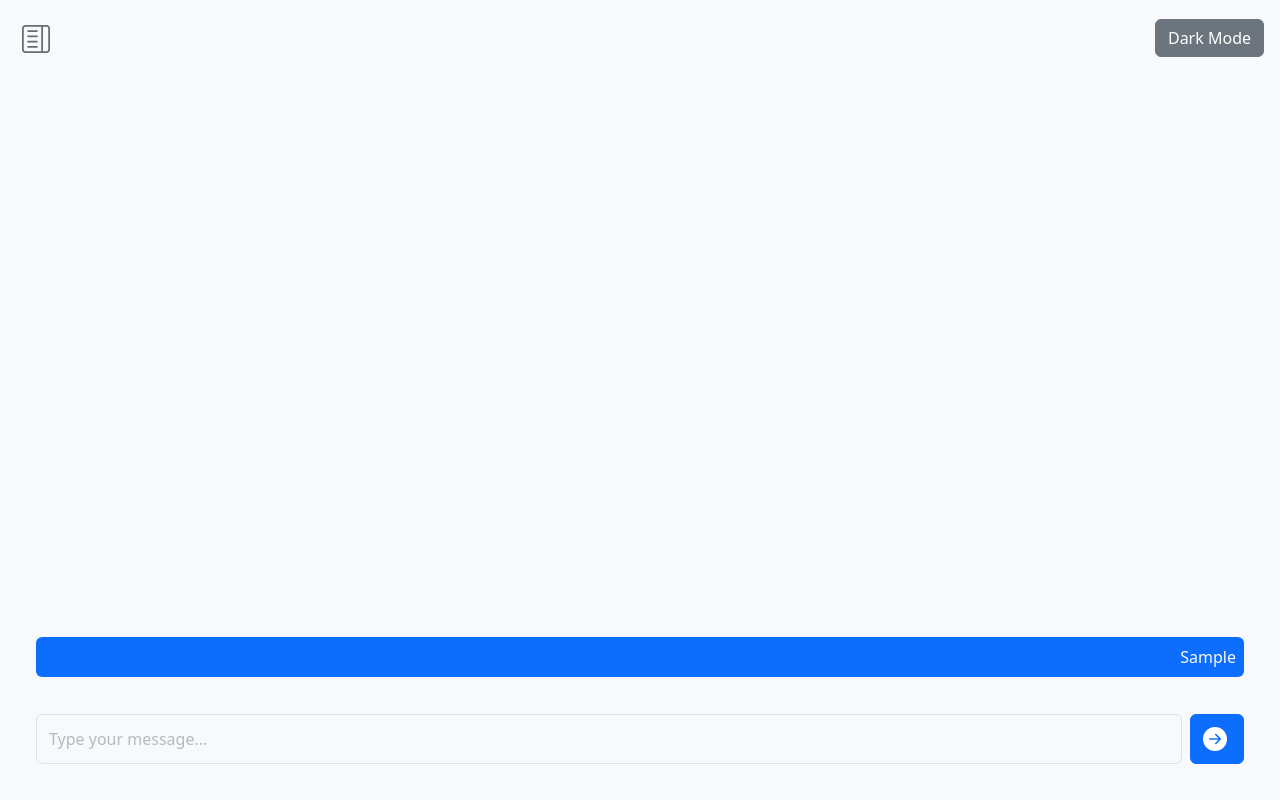
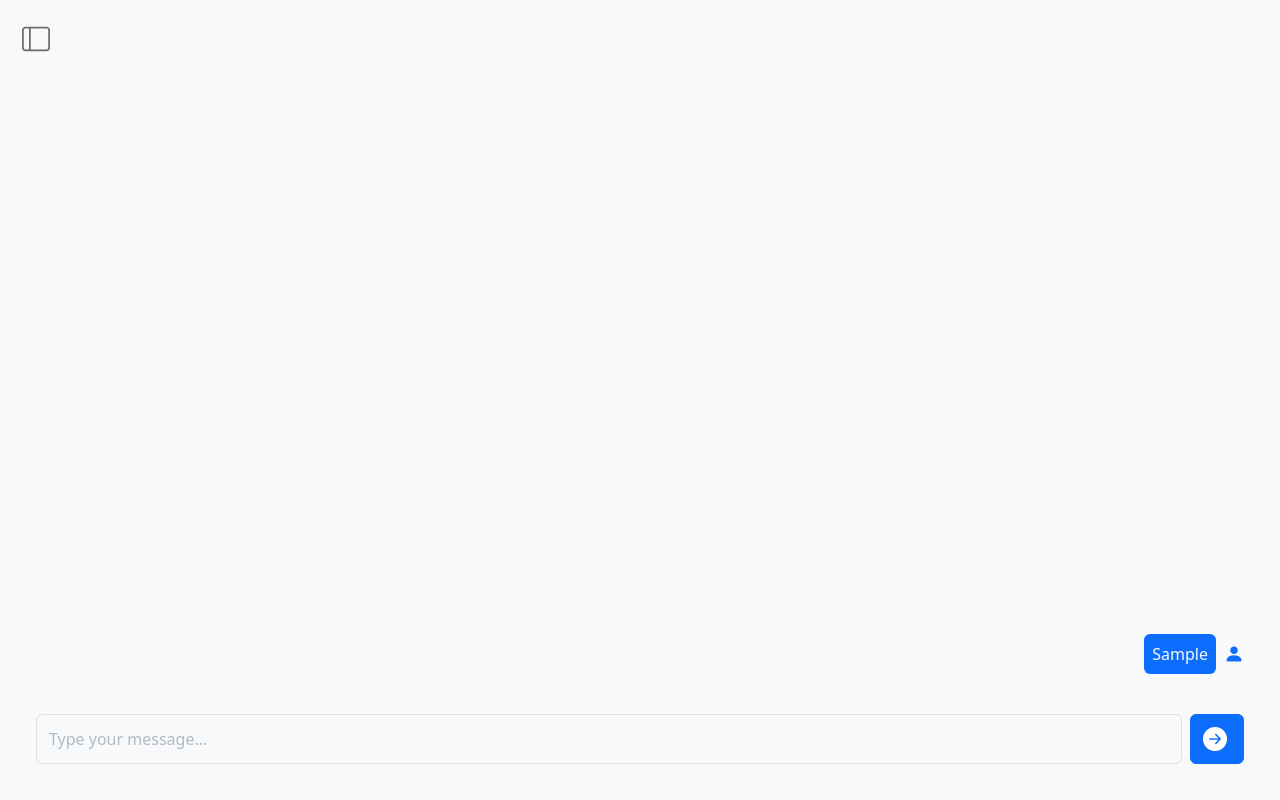
Before and after one commit to kcw00/aichatapp, a React (Vite) app in the folder frontend/: page / in a window 1280 px wide. Both pictures are taken after typing "Sample" into the empty fields and a click on the button 1217 px from the left and 739 px from the top of the page. Built offline with nearby package versions, Linux system fonts and the light colour scheme; no server answers.

Commit message:
add icon for each user and bot

```diff
--- a/frontend/src/components/ChatArea.jsx
+++ b/frontend/src/components/ChatArea.jsx
@@ -11,6 +11,7 @@ const ChatArea = () => {
 
     const switchMode = isDarkMode ? 'bg-dark text-light' : 'bg-light text-dark'
     const togglable = isCollapsed ? "collapsed" : ""
+    const sidebarMode = isDarkMode ? "dark" : ""
 
 
     const toggleSidebar = () => {
@@ -58,17 +59,14 @@ const ChatArea = () => {
 
 
     return (
-    <div className={`main-container d-flex vh-100 ${switchMode}`}>
-      <Sidebar isCollapsed={togglable} theme={switchMode} />
+        <div className={`main-container d-flex vh-100 overflow-y-scroll ${switchMode}`}>
+            <Sidebar isCollapsed={togglable} theme={sidebarMode} toggleTheme={toggleTheme} />
             <div className="content">
 
                 <div className="d-flex flex-column flex-grow-1">
                     <header className="py-3 d-flex justify-content-between align-items-center px-3">
                         <button className="toggler-btn" onClick={toggleSidebar}>
-              <i class="bi bi-layout-text-sidebar"></i>
-            </button>
-            <button onClick={toggleTheme} className="btn btn-secondary ms-auto">
-              {isDarkMode ? 'Light Mode' : 'Dark Mode'}
+                            {isCollapsed ? <i class="bi bi-layout-sidebar fs-3"></i> : <i class="bi bi-layout-split fs-3"></i>}
                         </button>
                     </header>
                 </div>
@@ -78,11 +76,19 @@ const ChatArea = () => {
                         {messages.map((message, index) => (
                             <div
                                 key={index}
-                className={`message ${message.sender === 'user' ? 'text-end' : 'text-start'}`}
+                                className={`message d-flex ${message.sender === 'user' ? 'justify-content-end' : 'justify-content-start'} mb-2`}
                             >
+                                {message.sender === 'bot' && (
+                                    <i className="bi bi-robot fs-5 me-2 align-self-center text-secondary"></i>
+                                )}
+
                                 <div className={`p-2 rounded ${message.sender === 'user' ? 'bg-primary text-light' : 'bg-secondary text-light'}`}>
                                     {message.text}
                                 </div>
+
+                                {message.sender === 'user' && (
+                                    <i className="bi-person-fill fs-5 ms-2 align-self-center text-primary"></i>
+                                )}
                             </div>
                         ))}
                     </div>
--- a/frontend/src/index.css
+++ b/frontend/src/index.css
@@ -1,6 +1,18 @@
 @import url("https://fonts.googleapis.com/css2?family=Quicksand:wght@400;700&family=Roboto+Condensed:wght@400;700&display=swap");
 
+/* Main Container */
+.main-container::-webkit-scrollbar {
+  width: 6px;
+}
 
+.main-container::-webkit-scrollbar-track {
+  background-color: transparent;
+}
+
+.main-container::-webkit-scrollbar-thumb {
+  background-color: var(--thumb-color, #999);
+  border-radius: 4px;
+}
 
 button {
   z-index: 1000; /* Ensure the button appears above other elements */
@@ -58,12 +70,29 @@ button {
 .sidebar {
   width: 264px;
   height: 100%;
-  background-color: #202123;
+  background-color: #e2e3e4;
   display: flex;
   flex-direction: column;
-  transition: all 0.2s ease-in-out;
+  transition: all 0.2s ease-out allow-discrete;
   overflow-x: hidden;
 }
+
+.sidebar::-webkit-scrollbar {
+  width: 6px;
+}
+.sidebar::-webkit-scrollbar-track {
+  background-color: transparent;
+}
+.sidebar::-webkit-scrollbar-thumb {
+  background-color: var(--thumb-color, #999);
+  border-radius: 4px;
+}
+
+.sidebar.dark {
+  background-color: #202123;
+  color: white;
+}
+
 
 .sidebar.collapsed {
   width: 0px;
@@ -116,16 +145,8 @@ button {
 }
 
 .sidebar-link:hover {
-  background-color: #aeb2bf;
+  background-color: #c3c6d1;
   border-radius: 5px;
-}
-
-/* Main content area */
-.content {
-  flex-grow: 1;
-  display: flex;
-  flex-direction: column;
-  overflow-y: auto;
 }
 
 /* Sidebar Button */
@@ -140,6 +161,16 @@ button {
 .toggler-btn:hover {
   opacity: 0.6;
 }
+
+
+/* Main content area */
+.content {
+  flex-grow: 1;
+  display: flex;
+  flex-direction: column;
+  overflow-y: auto;
+}
+
 
 /* Chat area */
 .chat-area {
```
Lines whose indentation alone changed are shown as unchanged.
